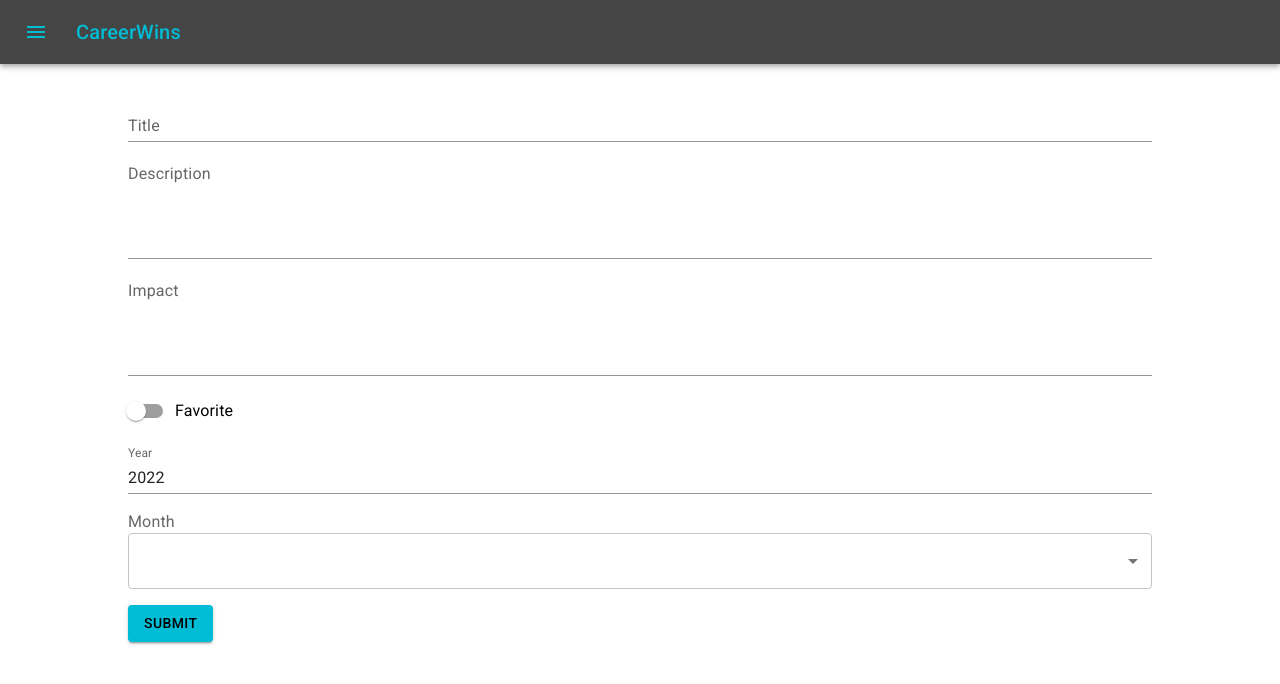
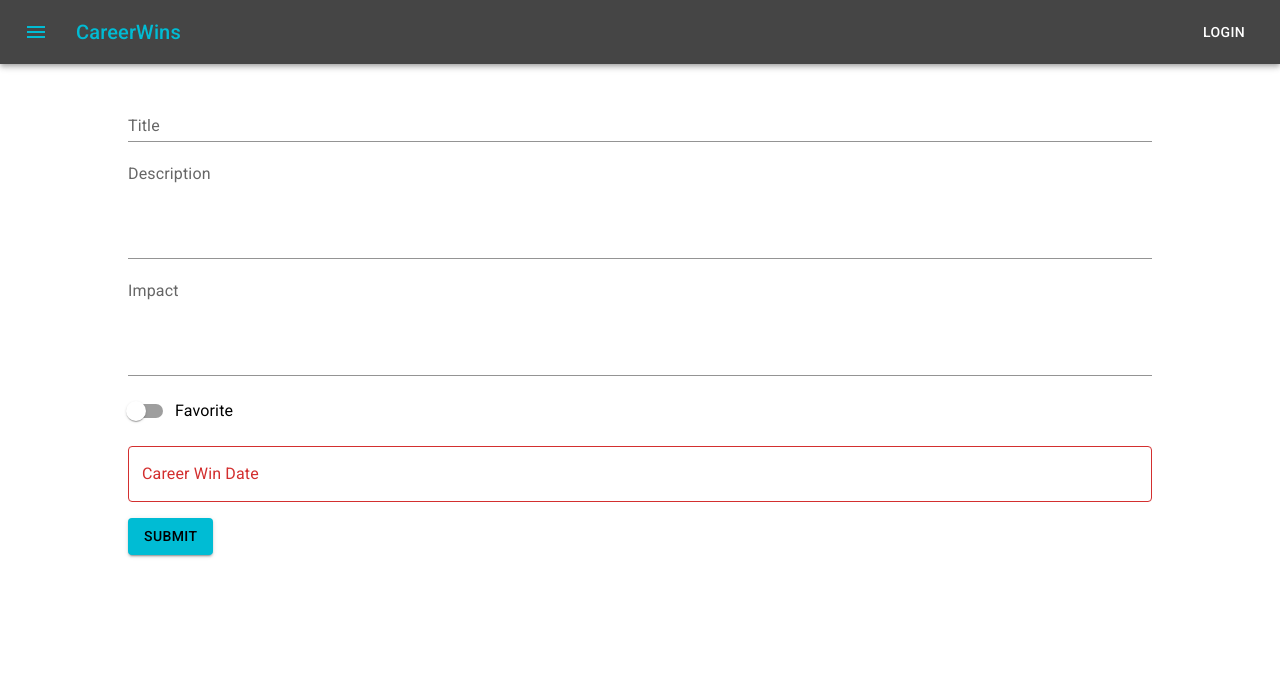
Before and after one commit to msalvatore22/career-wins-client, a React (Create React App) app: page /wins/create in a window 1280 px wide. Shown: the top 684 px of the page. Built offline with nearby package versions, Linux system fonts and the light colour scheme.

Commit message:
Changed date logic to a date picker from mui

```diff
--- a/package.json
+++ b/package.json
@@ -8,10 +8,13 @@
     "@fontsource/roboto": "^4.5.8",
     "@mui/icons-material": "^5.11.0",
     "@mui/material": "^5.11.8",
+    "@mui/x-date-pickers": "^5.0.20",
     "@testing-library/jest-dom": "^5.16.5",
     "@testing-library/react": "^13.4.0",
     "@testing-library/user-event": "^13.5.0",
     "axios": "^1.3.2",
+    "dayjs": "^1.11.7",
+    "moment": "^2.29.4",
     "react": "^18.2.0",
     "react-dom": "^18.2.0",
     "react-router-dom": "^6.8.1",
--- a/src/components/navbar/NavBar.js
+++ b/src/components/navbar/NavBar.js
@@ -32,7 +32,7 @@ export default function NavBar() {
           <Typography onClick={() => handleNavigate()} variant="h6" component="div" sx={{ flexGrow: 1, cursor: "pointer" }} color='secondary'>
             CareerWins
           </Typography>
-          {/* <Button color="inherit">Login</Button> */}
+          <Button color="inherit">Login</Button>
         </Toolbar>
       </AppBar>
     </Box>
--- a/src/components/winList/WinList.js
+++ b/src/components/winList/WinList.js
@@ -31,7 +31,7 @@ const WinList = () => {
       <Table aria-label="simple table">
         <TableHead>
           <TableRow>
-            <TableCell align="left">Year Month</TableCell>
+            <TableCell align="left">Date</TableCell>
             <TableCell align="left">Title</TableCell>
             <TableCell align="center">Favorite</TableCell>
             <TableCell align="center">Info</TableCell>
@@ -43,9 +43,8 @@ const WinList = () => {
               key={win._id.$oid}
               sx={{ '&:last-child td, &:last-child th': { border: 0 } }}
             >
-              <TableCell align="left">{win.yearMonth}</TableCell>
+              <TableCell align="left">{win.winDate}</TableCell>
               <TableCell align="left">{win.title}</TableCell>
-
               <TableCell align="center">{win.favorite ? <GradeIcon color='secondary' /> : ""}</TableCell>
               <TableCell align="center"><InfoIconButton win={win} /></TableCell>
             </TableRow>
--- a/src/routes/form/WinForm.js
+++ b/src/routes/form/WinForm.js
@@ -1,20 +1,10 @@
 import {useState, useEffect} from 'react';
 import api from '../../api/axiosConfig'
-import { Button, TextField, FormGroup, FormControlLabel, MenuItem, Select, InputLabel, Switch } from '@mui/material';
+import { Button, TextField, FormGroup, FormControlLabel, Switch } from '@mui/material';
 import { useNavigate, useParams } from 'react-router-dom';
-
-const currentYear = new Date().getFullYear()
-const monthNames = ["January", "February", "March", "April", "May", "June", "July", "August", "September", "October", "November", "December"]
-
-const generateYearMonth = (currentYear, monthName) => {
-  let monthNumber = monthNames.indexOf(monthName)+1
-  if (monthNumber.toString().length === 1){
-    monthNumber = "0"+String(monthNumber)
-  } else {
-    monthNumber = String(monthNumber)
-  }
-  return currentYear + "-" + monthNumber
-}
+import { AdapterDayjs } from '@mui/x-date-pickers/AdapterDayjs';
+import { LocalizationProvider } from '@mui/x-date-pickers/LocalizationProvider';
+import { DatePicker } from '@mui/x-date-pickers/DatePicker';
 
 const WinForm = () => {
   const { id } = useParams();
@@ -23,7 +13,7 @@ const WinForm = () => {
   const [impact, setImpact] = useState("")
   const [favorite, setFavorite] = useState(false)
   const [message, setMessage] = useState("")
-  const [month, setMonth] = useState("")
+  const [winDate, setWinDate] = useState("")
 
   useEffect(() => {
     if(id){
@@ -34,6 +24,7 @@ const WinForm = () => {
           setDescription(res.data.description)
           setImpact(res.data.impact)
           setFavorite(res.data.favorite)
+          setWinDate(res.data.winDate)
         } catch (error) {
           console.log(error);
         }
@@ -52,22 +43,20 @@ const WinForm = () => {
     try {
       let response
       if(id){
-        console.log("running the put call")
         response = await api.put(`/wins/${id}`, {
           title,
           description,
           impact,
           favorite,
-          yearMonth: generateYearMonth(currentYear, month)
+          winDate
         })
       } else {
-        console.log("running the post call")
         response = await api.post("/wins", {
           title,
           description,
           impact,
           favorite,
-          yearMonth: generateYearMonth(currentYear, month)
+          winDate
         })
       }
       if (response.status === 201 || response.status === 200) {
@@ -75,7 +64,7 @@ const WinForm = () => {
         setDescription("")
         setImpact("")
         setFavorite("")
-        setMonth("")
+        setWinDate("")
         setMessage("Win created successfully");
       } else {
         setMessage("Some error occured");
@@ -122,6 +111,7 @@ const WinForm = () => {
         />
         <FormControlLabel
           sx={{mt: 2}}
+          label="Favorite"
           control={
             <Switch
               checked={favorite}
@@ -129,34 +119,19 @@ const WinForm = () => {
               inputProps={{ 'aria-label': 'controlled' }}
             />
           }
-          label="Favorite"
+
         />
 
-        <TextField
-          sx={{mt: 2}}
-          id="standard-basic"
-          label="Year"
-          variant="standard"
-          type="text"
-          value="2022"
-          InputProps={{
-            readOnly: true,
-          }}
-        />
-        <InputLabel sx={{mt: 2}} id="month-select-label">Month</InputLabel>
-        <Select
-          labelId="month-select-label"
-          id="month-select"
-          value={month}
-          label="Month"
-          onChange={(e) => setMonth(e.target.value)}
-        >
-          {
-            monthNames.map(m => {
-              return <MenuItem key={m} value={m}>{m}</MenuItem>
-            })
-          }
-        </Select>
+        <LocalizationProvider dateAdapter={AdapterDayjs}>
+          <DatePicker
+            label="Career Win Date"
+            value={winDate}
+            onChange={(newValue) => {
+              setWinDate(newValue.format("MM-DD-YYYY"));
+            }}
+            renderInput={(params) => <TextField sx={{mt: 2}} {...params} />}
+          />
+        </LocalizationProvider>
       </FormGroup>
       <Button sx={{mt: 2}} variant="contained" color="secondary" type="submit">Submit</Button>
     </form>
--- a/src/routes/winDetail/WinDetail.js
+++ b/src/routes/winDetail/WinDetail.js
@@ -1,7 +1,7 @@
 import React, { useState, useEffect } from "react";
 import { useParams } from "react-router-dom";
 import api from '../../api/axiosConfig';
-import { Card, CardActions, CardContent, Typography, Divider, CircularProgress, Grid, Box } from "@mui/material";
+import { Card, CardActions, CardContent, Typography, Divider, CircularProgress, Grid } from "@mui/material";
 import EditIconButton from '../../components/buttons/EditIconButton'
 import DeleteButton from '../../components/buttons/DeleteIconButton'
 
@@ -29,7 +29,7 @@ export default function WinDetail() {
             <Typography gutterBottom variant="h5" component="div">
               {selectedWin.title}
               <Typography sx={{ml: 2}} variant="caption" display="inline-block" gutterBottom>
-                {selectedWin.yearMonth}
+                {selectedWin.winDate}
               </Typography>
             </Typography>
             <div style={{display: "flex", flexDirection: "row", justifyContent: "space-around"}}>
```
Also changed, not shown: src/routes/form/WinEditForm.js (deleted, +0 -9 lines), 1 other file (tests, documents, lock files or other folders).
